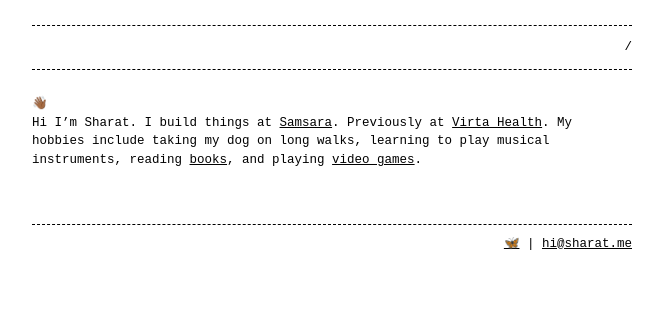
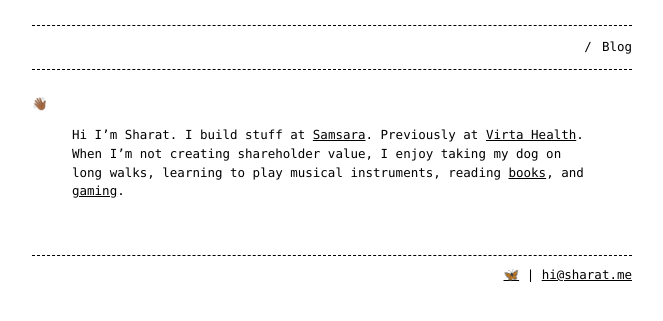
Before and after one commit to weirdfishes/weirdfishes.github.io, a Jekyll site: the page built from index.md, in a window 1280 px wide. Shown: the top 321 px of the page, without its empty margins (308-971 px from the left). Built offline with Jekyll 4.4.1, drawn with Linux system fonts in a browser that asks for light colours.

Commit message:
start blog

```diff
--- a/_config.yml
+++ b/_config.yml
@@ -32,12 +32,22 @@
 plugins:
   - jekyll-feed
 
-footer: '<a href="https://bsky.app/profile/sharat.me">🦋</a> | <a href="mailto:hi@sharat.me">hi@sharat.me</a>'
+footer: '<a href="https://bsky.app/profile/sharat.me" target="_blank">🦋</a> | <a href="mailto:hi@sharat.me">hi@sharat.me</a>'
 style: dark # dark (default), light or hacker
 listen_for_clients_preferred_style: true
 
 header_pages:
   - index.md
+  - blog.md
+
+defaults:
+  -
+    scope:
+      path: "_posts"
+      type: "posts"
+    values:
+      layout: "post"
+      permalink: "/blog/:title"
 
 # Exclude from processing.
 # The following items will not be processed, by default.
--- a/_layouts/default.html
+++ b/_layouts/default.html
@@ -11,6 +11,12 @@
 
       {%- include header.html -%}
 
+    {%- if page.title != "/" -%}
+    <div>
+      {{ page.title }}
+    </div>
+    <br />
+    {%- endif -%}
     <main>
       {{ content }}
     </main>
--- a/_sass/base.scss
+++ b/_sass/base.scss
@@ -1,10 +1,11 @@
 @charset "utf-8";
 @import url('https://fonts.googleapis.com/css?family=Source+Code+Pro:400,700');
+@import url('https://fonts.cdnfonts.com/css/monaco');
 
 /**
  * Style variables
  */
-$base-font-family:     'Source Code Pro', monospace !default;
+$base-font-family:     'Monaco', 'Source Code Pro', monospace !default;
 $base-font-size:       12.5px !default;
 $mobile-font-size:     12px !default;
 $base-line-height:     1.5 !default;
--- a/index.md
+++ b/index.md
@@ -6,4 +6,5 @@
 
 # 👋🏾
 
-Hi I'm Sharat. I build things at [Samsara](https://samsara.com/){:target="_blank"}. Previously at [Virta Health](https://virtahealth.com){:target="_blank"}. My hobbies include taking my dog on long walks, learning to play musical instruments, reading [books](https://www.goodreads.com/user/show/38636677-sharat-v){:target="_blank"}, and playing [video games](/games).
+
+> Hi I'm Sharat. I build stuff at [Samsara](https://samsara.com/){:target="_blank"}. Previously at [Virta Health](https://virtahealth.com){:target="_blank"}. When I'm not creating shareholder value, I enjoy taking my dog on long walks, learning to play musical instruments, reading [books](https://www.goodreads.com/user/show/38636677-sharat-v){:target="_blank"}, and [gaming](/games).
```
Also changed, not shown: _layouts/blog.html (added, +17 -0 lines), _layouts/post.html (+21 -0 lines), _posts/2025-03-11-welcome-to-jekyll.md (deleted, +0 -29 lines), _posts/2025-03-15-init.md (added, +17 -0 lines), blog.md (added, +5 -0 lines), pages/videogames.md (+2 -4 lines).
